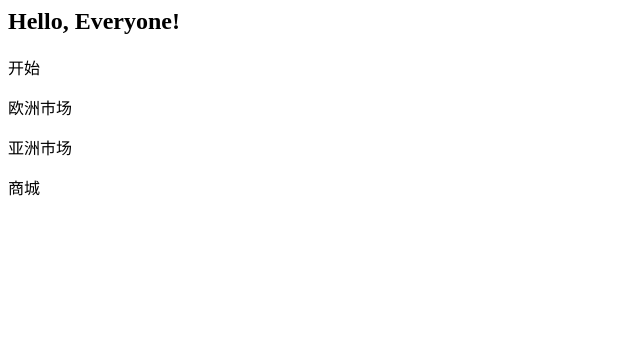
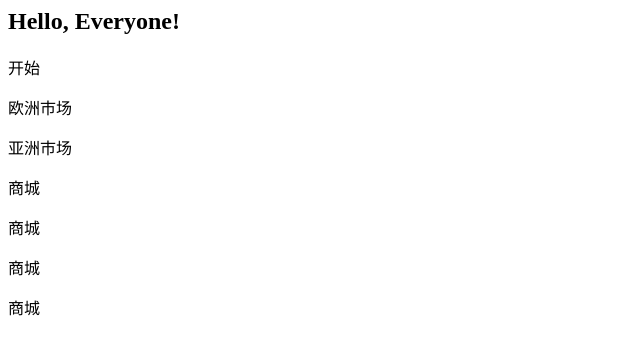
Before and after one commit to apczsc/DBHot, a plain HTML site: page index.html in a window 1280 px wide. Shown: the whole page, without its empty margins (0-640 px from the left). Drawn offline with Linux system fonts and the light colour scheme.

Commit message:
A2 开发娱乐项目

```diff
--- a/index.html
+++ b/index.html
@@ -13,6 +13,9 @@
 <p> 亚洲市场 </p>
 
 	<p> 商城 </p>
+	<p> 商城 </p>
+	<p> 商城 </p>
+	<p> 商城 </p>
 
 </body>
 
```
